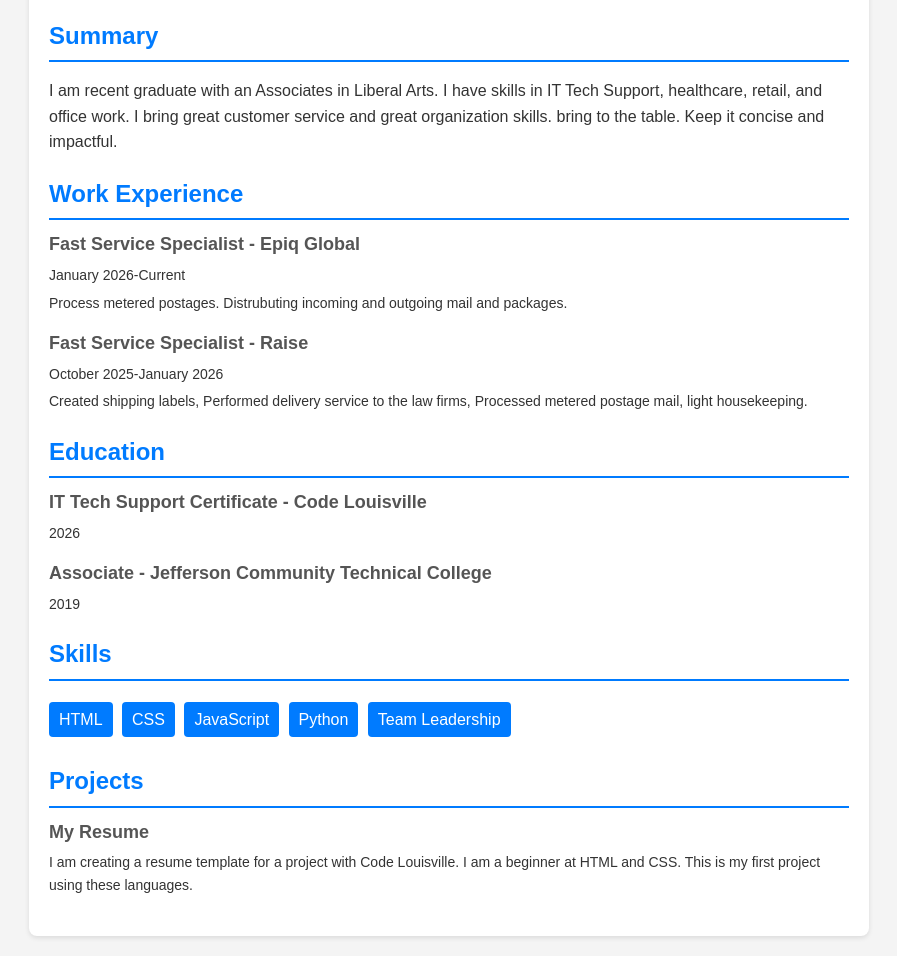
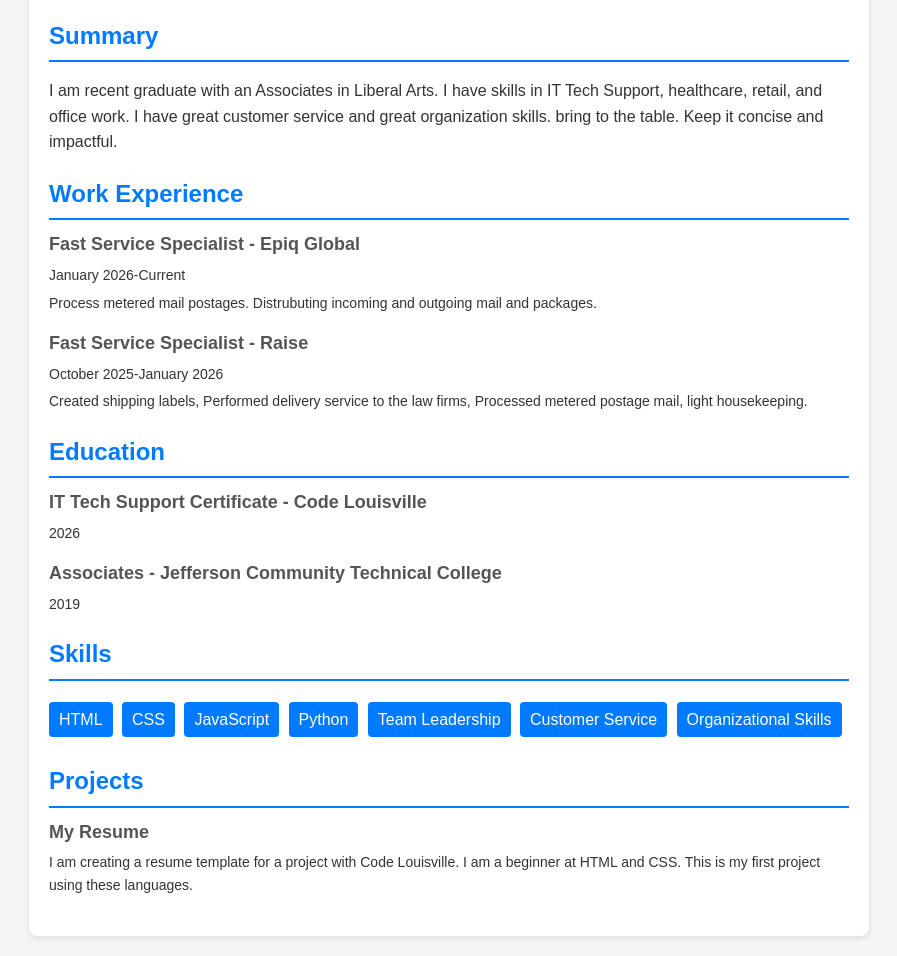
Before and after one commit to bpeeples35/bpeeples35.github.io, a plain HTML site: page index.html in a window 1280 px wide. Shown: the part 124-1080 px from the top of the page, without its empty margins (191-1088 px from the left). Drawn offline with Linux system fonts and the light colour scheme.

Commit message:
added update information to index.html

```diff
--- a/index.html
+++ b/index.html
@@ -91,7 +91,7 @@
             <section class="section">
                 <h2>Summary</h2>
                 <p>
-                    I am recent graduate with an Associates in Liberal Arts. I have skills in IT Tech Support, healthcare, retail, and office work. I bring great customer service and great organization skills.                    bring to the table. Keep it concise and impactful.
+                    I am recent graduate with an Associates in Liberal Arts. I have skills in IT Tech Support, healthcare, retail, and office work. I have great customer service and great organization skills.                    bring to the table. Keep it concise and impactful.
                 </p>
             </section>
             <section class="section">
@@ -100,7 +100,7 @@
                     <h3>Fast Service Specialist - Epiq Global</h3>
                     <p>January 2026-Current</p>
                     <p>
-                        Process metered postages. Distrubuting incoming and outgoing mail and packages.
+                        Process metered mail postages. Distrubuting incoming and outgoing mail and packages.
                     </p>
                 </div>
                 <div class="item">
@@ -118,7 +118,7 @@
                     <p>2026</p>
                 </div>
                 <div class="item">
-                    <h3>Associate - Jefferson Community Technical College</h3>
+                    <h3>Associates - Jefferson Community Technical College</h3>
                     <p>2019</p>
                 </div>
             </section>
@@ -131,6 +131,8 @@
                         <li>JavaScript</li>
                         <li>Python</li>
                         <li>Team Leadership</li>
+                        <li>Customer Service</li>
+                        <li>Organizational Skills</li>
                     </ul>
                 </div>
             </section>
```
